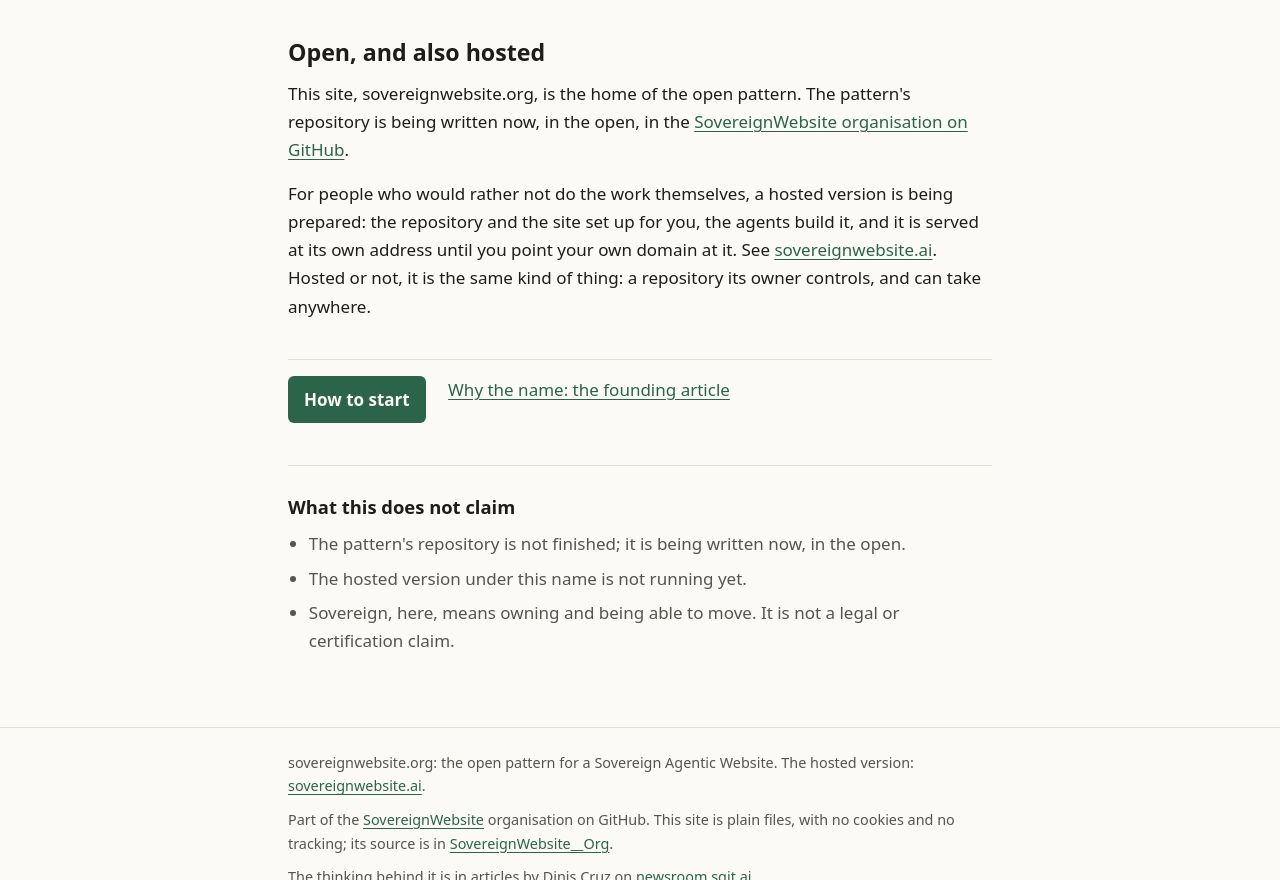
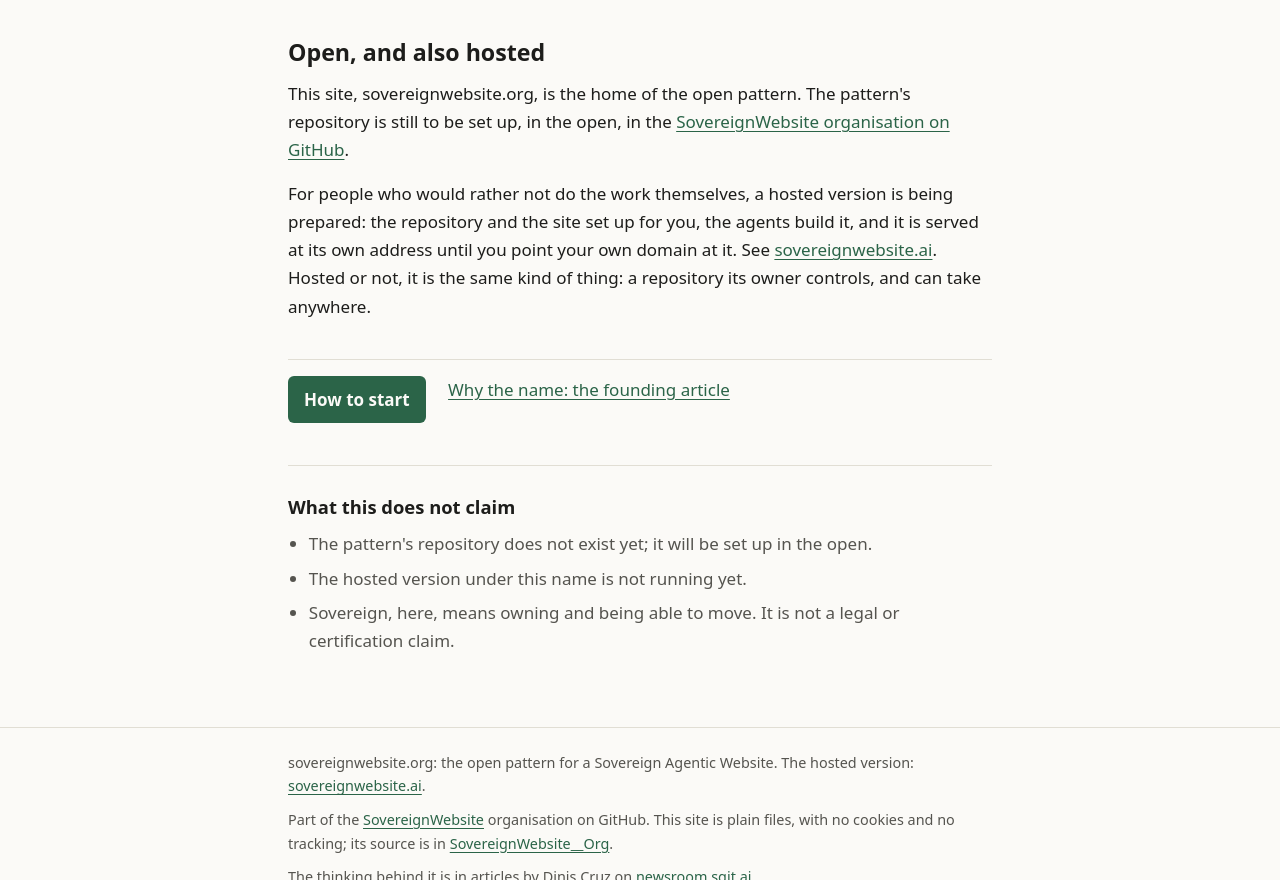
Before and after one commit to SovereignWebsite/SovereignWebsite__Org, a plain HTML site: page site/index.html in a window 1280 px wide. Shown: the part 1492-2372 px from the top of the page. Drawn offline with Linux system fonts and the light colour scheme.

Commit message:
Say the pattern repository does not exist yet, as the source does
From the security review of 8d08e46: "is being written now" was softer
than sovereign-agentic-website.md, which says it does not exist yet.

Agent: conductor.b@SovereignWebsite.dinis
Claude-Session: https://claude.ai/code/session_01Kw9UwDCS5Px4dXRJUGP9Qu
Co-Authored-By: Claude Opus 5.5 <noreply@anthropic.com>

```diff
--- a/site/index.html
+++ b/site/index.html
@@ -50,7 +50,7 @@
     <p>In 2000 the open web gave you software to run yourself; WordPress made publishing free, but you or someone you paid still did the work. Now a team of agents does the work: it interviews you, builds the site, shows you designs, and afterwards your own AI changes it when you ask. The agents work inside a behaviour policy that says what they may and may not touch, so the site stays yours while they work on it.</p>
 
     <h2>Open, and also hosted</h2>
-    <p>This site, sovereignwebsite.org, is the home of the open pattern. The pattern's repository is being written now, in the open, in the <a href="https://github.com/SovereignWebsite">SovereignWebsite organisation on GitHub</a>.</p>
+    <p>This site, sovereignwebsite.org, is the home of the open pattern. The pattern's repository is still to be set up, in the open, in the <a href="https://github.com/SovereignWebsite">SovereignWebsite organisation on GitHub</a>.</p>
     <p>For people who would rather not do the work themselves, a hosted version is being prepared: the repository and the site set up for you, the agents build it, and it is served at its own address until you point your own domain at it. See <a href="https://sovereignwebsite.ai">sovereignwebsite.ai</a>. Hosted or not, it is the same kind of thing: a repository its owner controls, and can take anywhere.</p>
 
     <div class="next">
@@ -61,7 +61,7 @@
     <section class="limits" aria-labelledby="limits-home">
       <h2 id="limits-home">What this does not claim</h2>
       <ul>
-        <li>The pattern's repository is not finished; it is being written now, in the open.</li>
+        <li>The pattern's repository does not exist yet; it will be set up in the open.</li>
         <li>The hosted version under this name is not running yet.</li>
         <li>Sovereign, here, means owning and being able to move. It is not a legal or certification claim.</li>
       </ul>
```
Also changed, not shown: site/get-started.html (+2 -2 lines), site/pattern.html (+1 -1 lines).
